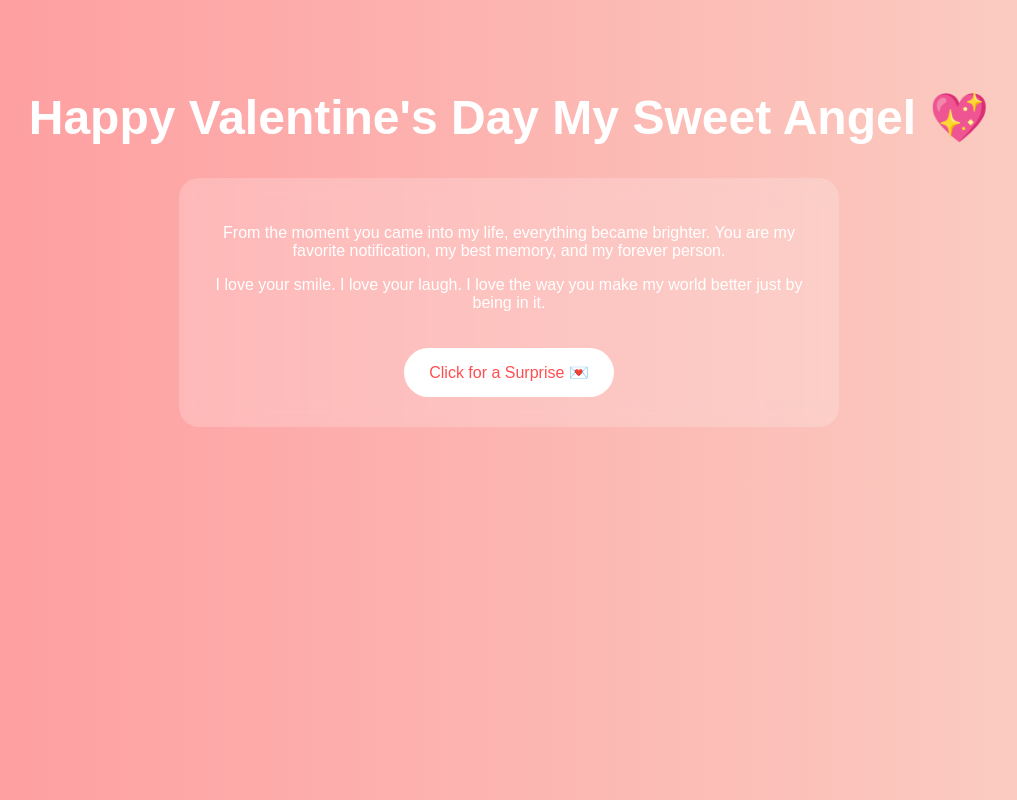
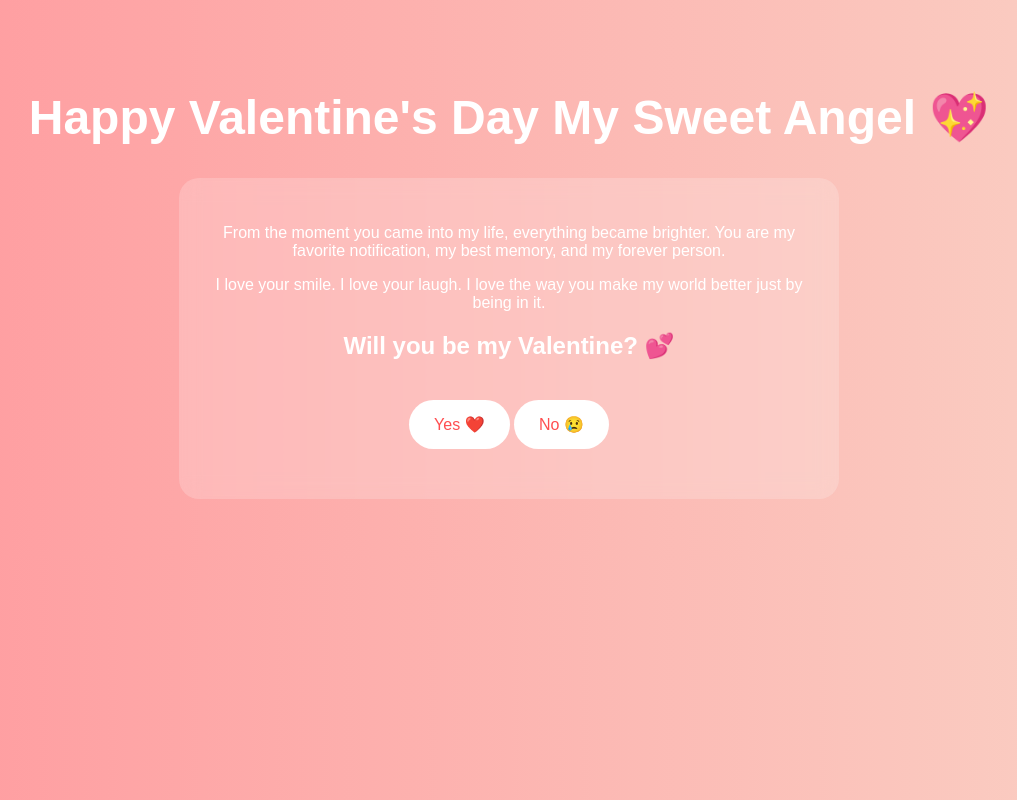
Before and after one commit to thevindudezoysa69-sketch/Will-you-be-my-valentine, a plain HTML site: page index.html in a window 1280 px wide. Shown: the whole page, without its empty margins (131-1148 px from the left). Drawn offline with Linux system fonts and the light colour scheme.

Commit message:
Update index.html

```diff
--- a/index.html
+++ b/index.html
@@ -58,7 +58,12 @@
             I love the way you make my world better just by being in it.
         </p>
 
-        <button onclick="showMessage()">Click for a Surprise 💌</button>
+        <h2>Will you be my Valentine? 💕</h2>
+
+<button onclick="sayYes()">Yes ❤️</button>
+<button onclick="sayNo()" id="noBtn">No 😢</button>
+
+<p id="response" style="margin-top:20px; font-size:20px;"></p>
 
         <p id="secret" style="display:none; margin-top:20px; font-size:18px;">
             Will you be my Valentine again? ❤️
@@ -67,10 +72,19 @@
     </div>
 
     <script>
-        function showMessage() {
-            document.getElementById("secret").style.display = "block";
-        }
-    </script>
+function sayYes() {
+    document.getElementById("response").innerHTML =
+        "YAYYY ❤️ You just made me the happiest person alive!";
+}
+
+function sayNo() {
+    var button = document.getElementById("noBtn");
+    button.style.position = "absolute";
+    button.style.left = Math.random() * 80 + "%";
+    button.style.top = Math.random() * 80 + "%";
+}
+</script>
+
 
 </body>
 </html>
```
